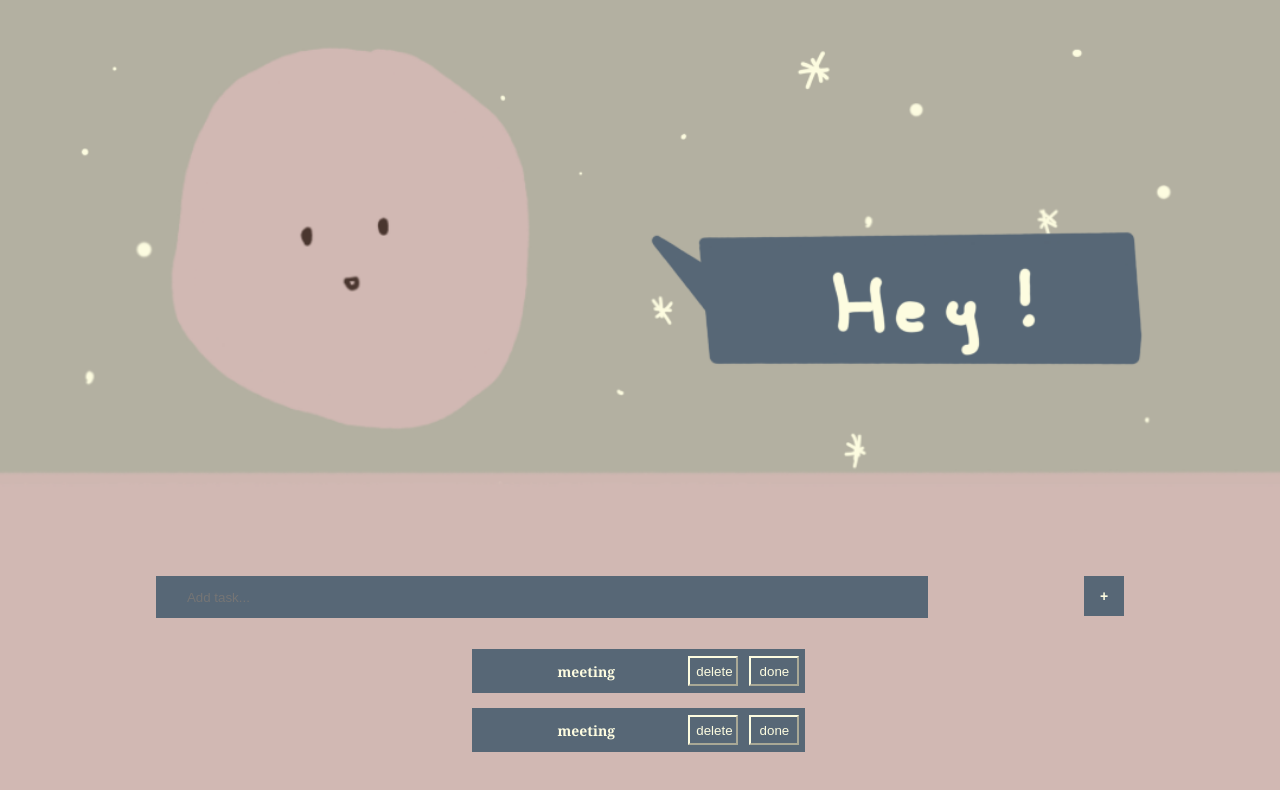
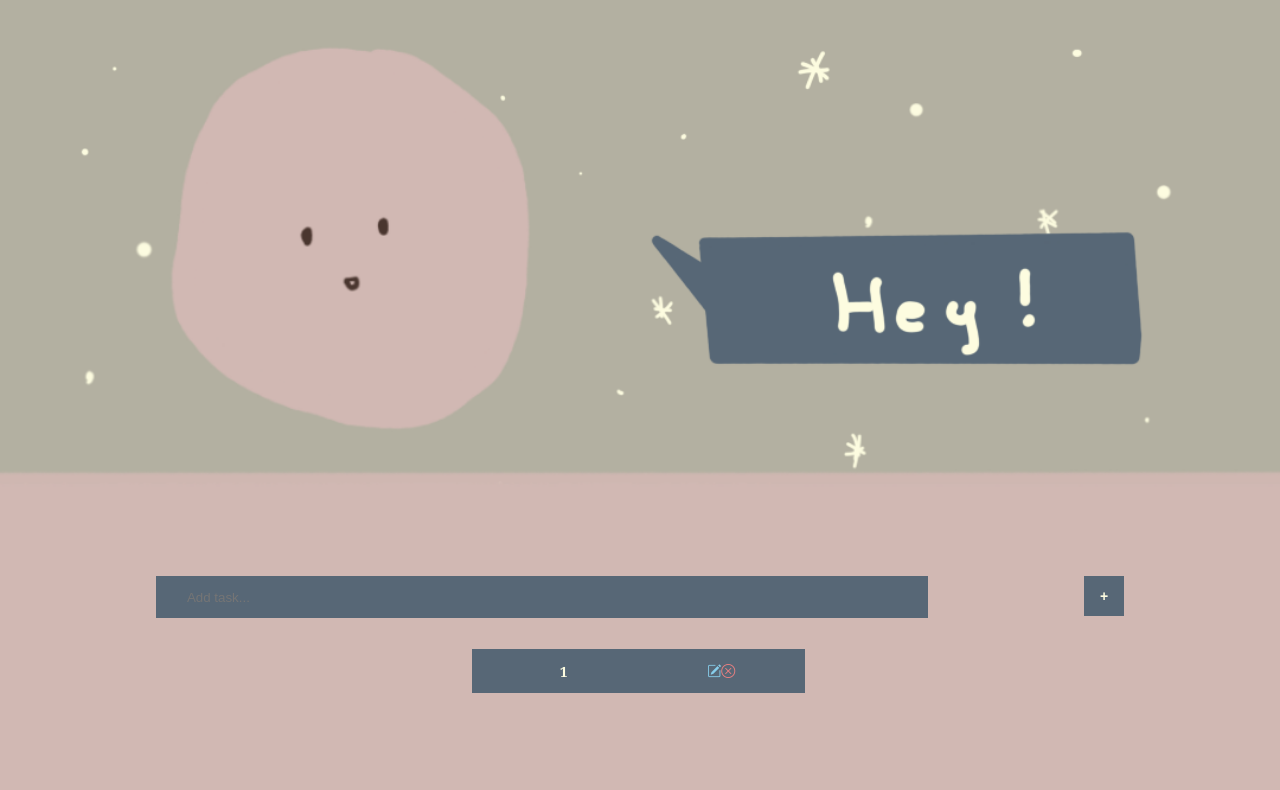
Before and after one commit to GSG-ReactCamp/todo-team1, a React (Create React App) app: page / in a window 1280 px wide. Shown: the top 790 px of the page. Built offline with nearby package versions, Linux system fonts and the light colour scheme.

Commit message:
a try with add function

```diff
--- a/src/App.css
+++ b/src/App.css
@@ -77,3 +77,14 @@ justify-content: space-evenly;
   border-color: #FDFCE0;
   margin: -62px;
 }
+
+
+.green {
+    color:lightgreen;
+}
+.red {
+    color:lightcoral;
+}
+.blue {
+    color:skyblue
+}
--- a/src/App.js
+++ b/src/App.js
@@ -1,23 +1,67 @@
 import './App.css';
+import '../node_modules/bootstrap-icons/font/bootstrap-icons.css'
+import {useState} from 'react'
+import {render} from 'react-dom'
+let list=[1];
+const input=document.getElementById('input');
+
+let btnFunction='new';
+let clickAction={
+  'edit':function(e){
+    e.preventDefault();
+    console.log(e.target.attributes.index.value)
+  },
+'delete':function(e){
+  e.preventDefault();
+  console.log(e.target.attributes.index.value)
+
+}
+}
+
+function Itemslist (props){
+  let itemsarray=props.list
+  if(itemsarray.length>0){
+  const items=itemsarray.map((item,index)=>(<li class="list-group-item d-flex justify-content-between align-items-center" >
+  <span class="title">{item}</span>
+  <span>
+      <a href="#" onClick={props.onClick.edit} data-edit ><i class="bi bi-pencil-square blue" index={index} ></i></a>
+      <a href="#" onClick={props.onClick.delete}  data-delete><i class="bi bi-x-circle red" index={index}></i></a>
+  </span>
+</li>))
+return items
+  }
+  return ""
+}
+
+
+
 
 function App() {
+  console.log("render")
+  var [itemsarray,setItemsarray]=useState(list);
+  let value;
+  const handleChange=(e)=>{
+    e.preventDefault();
+value=e.target.value;
+console.log(value,1);
+  }
+const add=(e)=>{
+  console.log(value,1,2,3)
+  itemsarray.push(value);
+ setItemsarray(itemsarray);
+//  render(<App />,document.getElementById('root'))
+
+
+}
   return (
     <div className="App">
     <div className="add-task">
-              <input type="text" class="todo-input" placeholder="        Add task..."/>
-              <button class="todo-button" type="submit">+</button>
+              <input type="text" class="todo-input" id="input" placeholder="        Add task..." onChange={handleChange}/>
+              <button class="todo-button" type="submit" onClick={add}>+</button>
        </div>
        <section class="todo-container">
         <ul class="todo-list">
-        <li>meeting
-          <button className="deleteButton">delete<i class="far fa-check" ></i> </button>
-          <button className="deleteButton">done<i class="fas fa-trash"></i> </button>
-        </li>
-        <li>meeting
-        <button className="deleteButton">delete<i class="far fa-check" ></i> </button>
-          <button className="deleteButton">done<i class="fas fa-trash"></i> </button>
-          </li>
-
+        <Itemslist list={itemsarray} onClick={clickAction}/>
         </ul>
     </section>
 
@@ -25,5 +69,4 @@ function App() {
 
   );
 }
-
 export default App
--- a/src/index.js
+++ b/src/index.js
@@ -1,10 +1,10 @@
 import React from 'react';
-import ReactDOM from 'react-dom';
+import ReactDOM,{render} from 'react-dom';
 import './index.css';
 import App from './App';
 import reportWebVitals from './reportWebVitals';
 
-ReactDOM.render(
+render(
   <React.StrictMode>
     <App />
   </React.StrictMode>,
```
